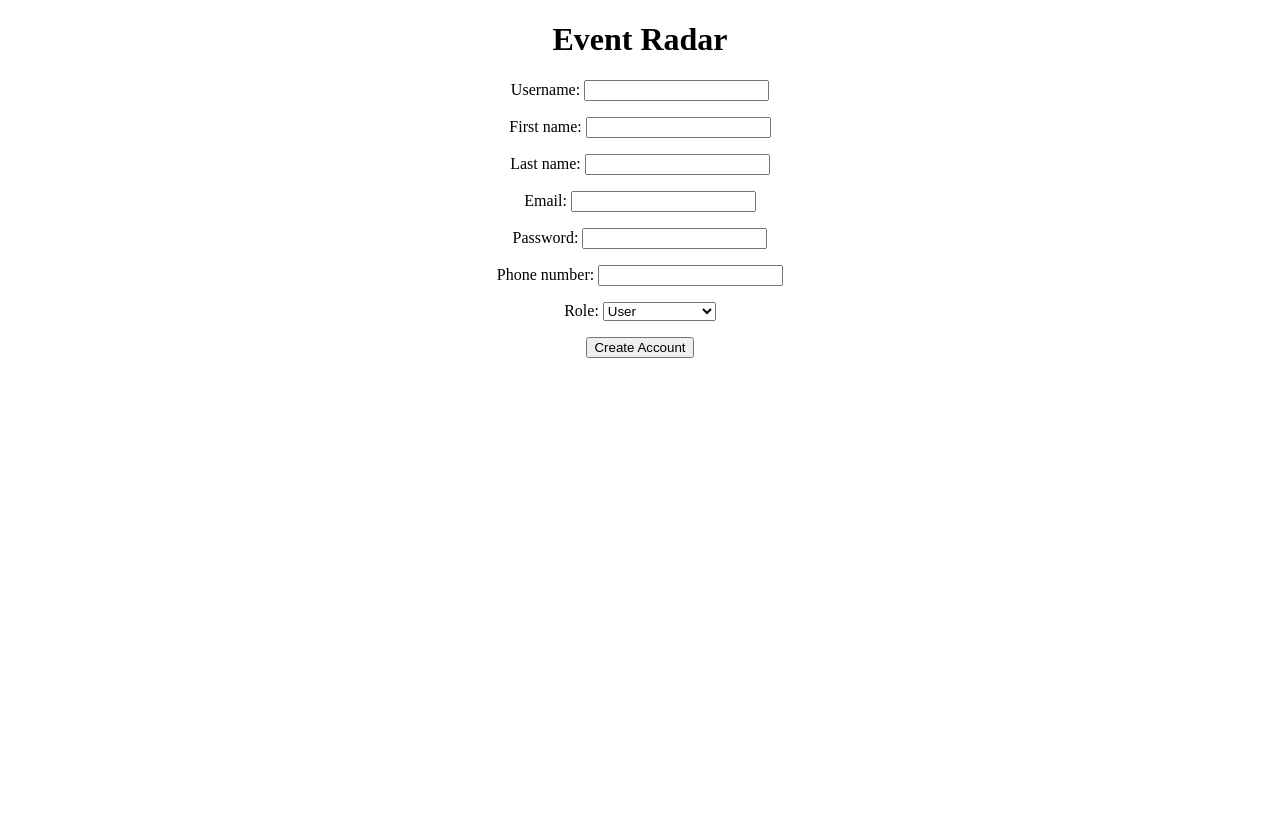
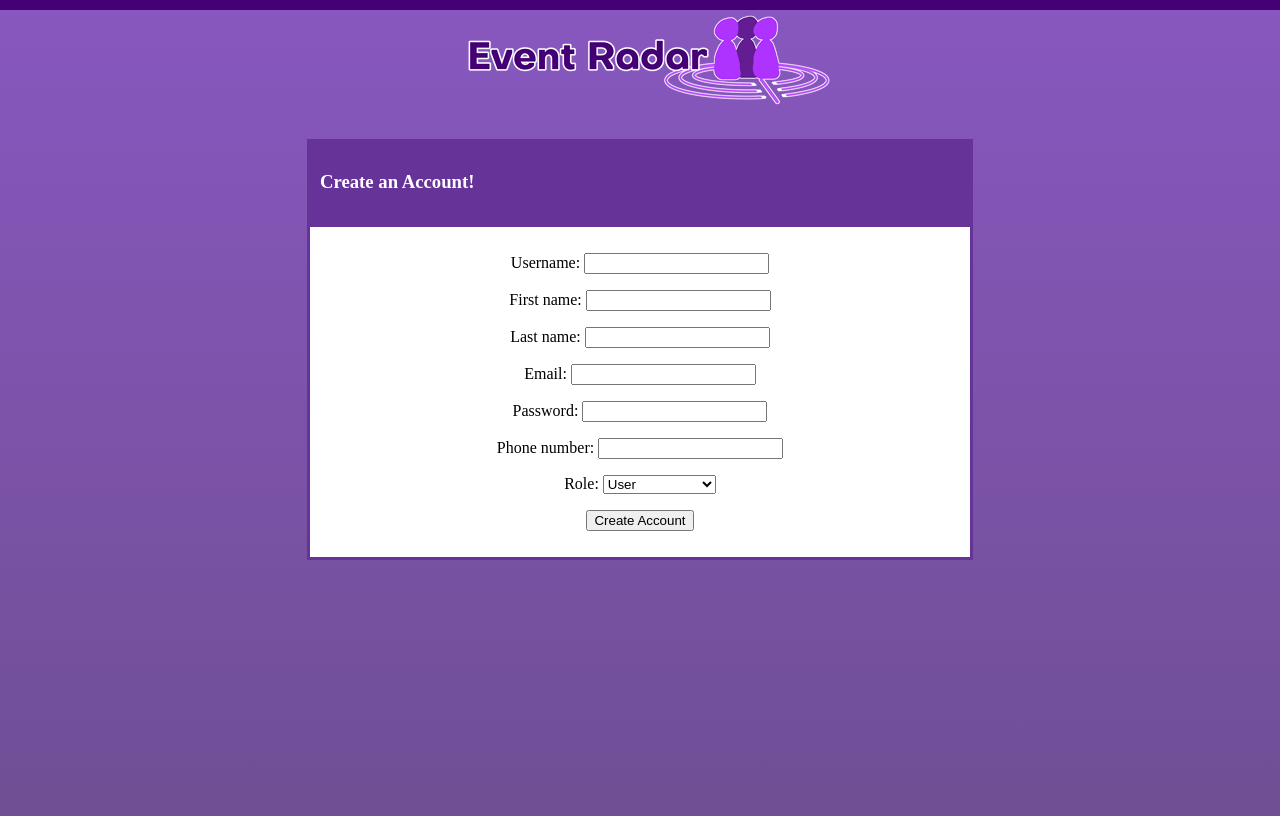
Before and after one commit to vang794/EventRadarProject, a Django app: page /create-account/ in a window 1280 px wide. Before the commit the page ends 358 px from the top, so only its background shows below. Run offline with Django 5.2, Linux system fonts and the light colour scheme.

Commit message:
added more html and css

```diff
--- a/Templates/create_account.html
+++ b/Templates/create_account.html
@@ -1,17 +1,25 @@
-<!-- Written by Jonny -->
-<!DOCTYPE html>
+<!-- Written by Jonny & Expanded by Carolyn-->
+{% load static %}
 <html lang="en">
 <head>
     <meta charset="utf-8">
     <meta http-equiv="X-UA-Compatible" content="IE=edge">
-    <title>Event Radar - Create Account</title>
-    <meta name="description" content="">
     <meta name="viewport" content="width=device-width, initial-scale=1">
-    <link rel="stylesheet" href="../static/css/styles.css">
+    <meta name="description" content="Event Radar - Password Reset">
+    <title>Event Radar - Password Reset</title>
+    <link rel="stylesheet" href="{% static 'css/styles.css' %}">
 </head>
-<body>
-    <h1>Event Radar</h1>
-    <div class="container">
+<div class="barofcolour">
+<body class="reset-body">
+    <div class="logo-container">
+    <img id="logo" src="/static/media/eventradar_logo2.png" alt="Event Radar Logo">
+    </div>
+
+    <div class="reset-title">
+        <h3> Create an Account!</h3>
+    </div>
+
+    <div class="center-box">
         <form method="post" action="{% url 'create_account' %}">
             {% csrf_token %}
             {{ form.as_p }}
@@ -19,4 +27,5 @@
         </form>
     </div>
 </body>
+</div>
 </html>
--- a/Templates/password_reset.html
+++ b/Templates/password_reset.html
@@ -10,6 +10,7 @@
     <title>Event Radar - Password Reset</title>
     <link rel="stylesheet" href="{% static 'css/styles.css' %}">
 </head>
+<div class="barofcolour">
 <body class="reset-body">
     <div class="logo-container">
     <img id="logo" src="/static/media/eventradar_logo2.png" alt="Event Radar Logo">
@@ -28,4 +29,5 @@
         </form>
     </div>
 </body>
+</div>
 </html>
--- a/Templates/password_reset_done.html
+++ b/Templates/password_reset_done.html
@@ -11,6 +11,7 @@
     <title>Event Radar - Password Reset</title>
     <link rel="stylesheet" href="{% static 'css/styles.css' %}">
 </head>
+<div class="barofcolour">
 <body class="reset-body">
     <div class="logo-container">
     <img id="logo" src="/static/media/eventradar_logo2.png" alt="Event Radar Logo">
@@ -25,4 +26,5 @@
        <p><a href="/">Log in</a></p>
     </div>
 </body>
+</div>
 </html>
--- a/Templates/password_reset_form.html
+++ b/Templates/password_reset_form.html
@@ -11,6 +11,7 @@
     <title>Event Radar - Password Reset</title>
     <link rel="stylesheet" href="{% static 'css/styles.css' %}">
 </head>
+<div class="barofcolour">
 <body class="reset-body">
     <div class="logo-container">
     <img id="logo" src="/static/media/eventradar_logo2.png" alt="Event Radar Logo">
@@ -28,4 +29,5 @@
         </form>
     </div>
 </body>
+</div>
 </html>
--- a/Templates/password_reset_sent.html
+++ b/Templates/password_reset_sent.html
@@ -10,6 +10,7 @@
     <title>Event Radar - Password Reset</title>
     <link rel="stylesheet" href="{% static 'css/styles.css' %}">
 </head>
+<div class="barofcolour">
 <body class="reset-body">
     <div class="logo-container">
     <img id="logo" src="/static/media/eventradar_logo2.png" alt="Event Radar Logo">
@@ -25,4 +26,5 @@
         <p>Please check your spam if you haven't received an email.</p>
     </div>
 </body>
+</div>
 </html>
--- a/static/css/styles.css
+++ b/static/css/styles.css
@@ -158,3 +158,12 @@ h1, form {
     min-height: 100vh;
 
 }
+
+.barofcolour {
+    width: 100%;
+    height: 10px; /* Adjust the height as needed */
+    background-color: #460076; /* Choose your desired color */
+    position: absolute;
+    top: 0;
+    left: 0;
+    }
```
